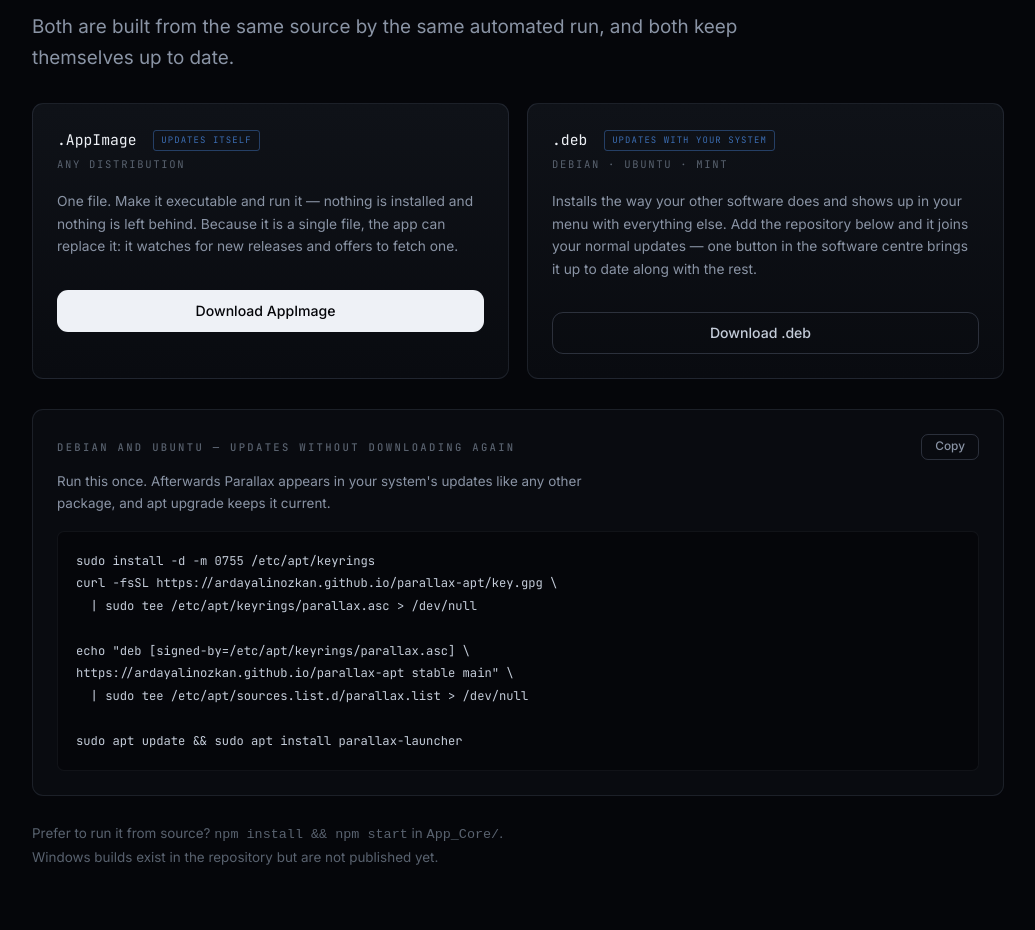
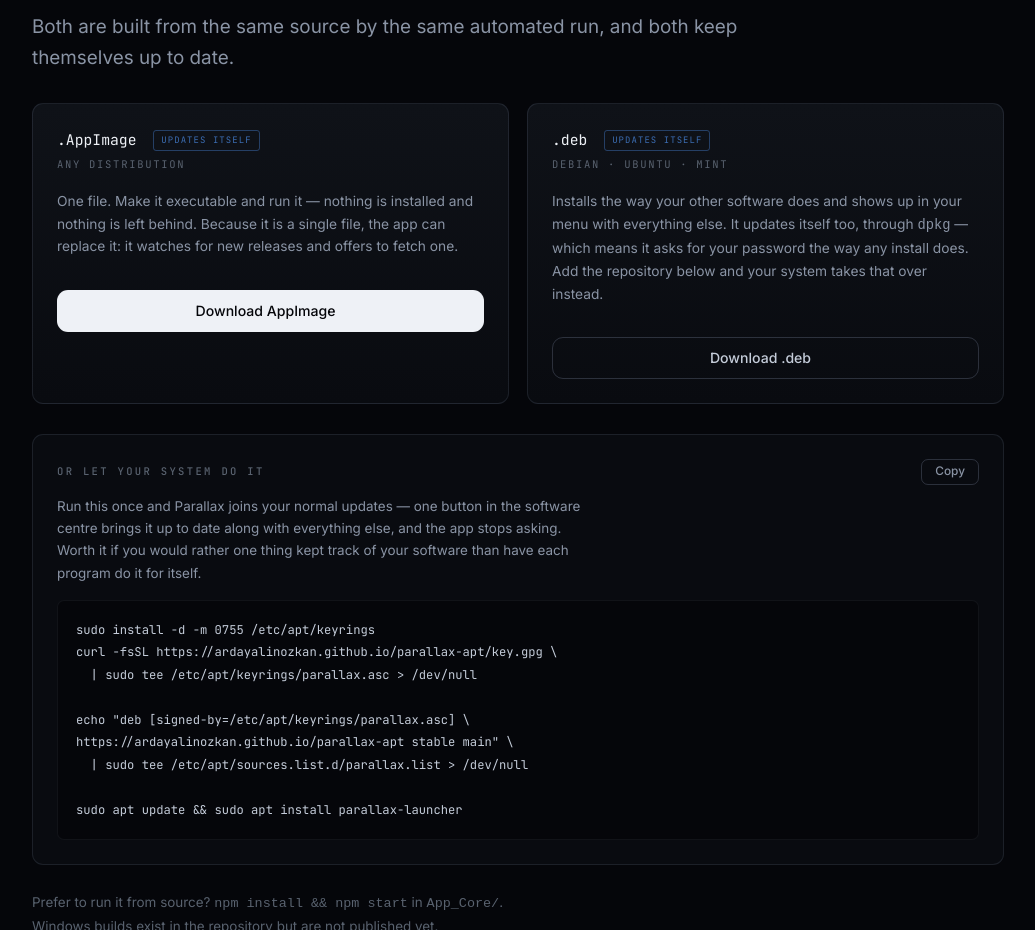
Before and after one commit to ArdaYalinOzkan/parallax-launcher, a plain HTML site: page docs/index.html in a window 1280 px wide. Shown: the part 2227-3157 px from the top of the page, without its empty margins (122-1157 px from the left). Drawn offline with Linux system fonts and the light colour scheme; no server answers.

Commit message:
Step back when apt is already watching the package
A .deb can install its own replacement, and now there is also a
repository that does the same job. Both at once means the same version
offered twice and a password prompt from the app on a machine where the
person had already asked their system to handle it.

Where /etc/apt/sources.list.d/parallax.list exists, the app reports
itself as managed and points at the package manager instead.

Version 3.0.1.

```diff
--- a/App_Core/package.json
+++ b/App_Core/package.json
@@ -1,6 +1,6 @@
 {
   "name": "parallax-launcher",
-  "version": "3.0.0",
+  "version": "3.0.1",
   "main": "main.js",
   "author": "Arda Yalın Özkan",
   "license": "GPL-3.0-or-later",
--- a/docs/index.html
+++ b/docs/index.html
@@ -162,12 +162,12 @@
                     </div>
 
                     <div class="file">
-                        <div class="file__name">.deb <span class="chip">Updates with your system</span></div>
+                        <div class="file__name">.deb <span class="chip">Updates itself</span></div>
                         <div class="file__for">Debian · Ubuntu · Mint</div>
                         <p>Installs the way your other software does and shows up in your menu with
-                            everything else. Add the repository below and it joins your normal
-                            updates — one button in the software centre brings it up to date along
-                            with the rest.</p>
+                            everything else. It updates itself too, through <code>dpkg</code> — which
+                            means it asks for your password the way any install does. Add the
+                            repository below and your system takes that over instead.</p>
                         <a class="btn btn--ghost" id="dlDeb"
                             href="https://github.com/ArdaYalinOzkan/parallax-launcher/releases/latest">
                             Download .deb <span class="btn__meta" id="sizeDeb"></span>
@@ -181,12 +181,14 @@
                      they should be able to read before running. -->
                 <div class="repo">
                     <div class="repo__head">
-                        <span class="label" style="margin: 0;">Debian and Ubuntu — updates without downloading again</span>
+                        <span class="label" style="margin: 0;">Or let your system do it</span>
                         <button class="copy" id="copyRepo" type="button">Copy</button>
                     </div>
                     <p style="font-size: .84rem; color: var(--star-dim); margin-bottom: 16px;">
-                        Run this once. Afterwards Parallax appears in your system's updates like any
-                        other package, and <code>apt upgrade</code> keeps it current.
+                        Run this once and Parallax joins your normal updates — one button in the
+                        software centre brings it up to date along with everything else, and the app
+                        stops asking. Worth it if you would rather one thing kept track of your
+                        software than have each program do it for itself.
                     </p>
 <pre id="repoCmd"><code>sudo install -d -m 0755 /etc/apt/keyrings
 curl -fsSL https://ardayalinozkan.github.io/parallax-apt/key.gpg \
```
Also changed, not shown: App_Core/main.js (+7 -0 lines).
